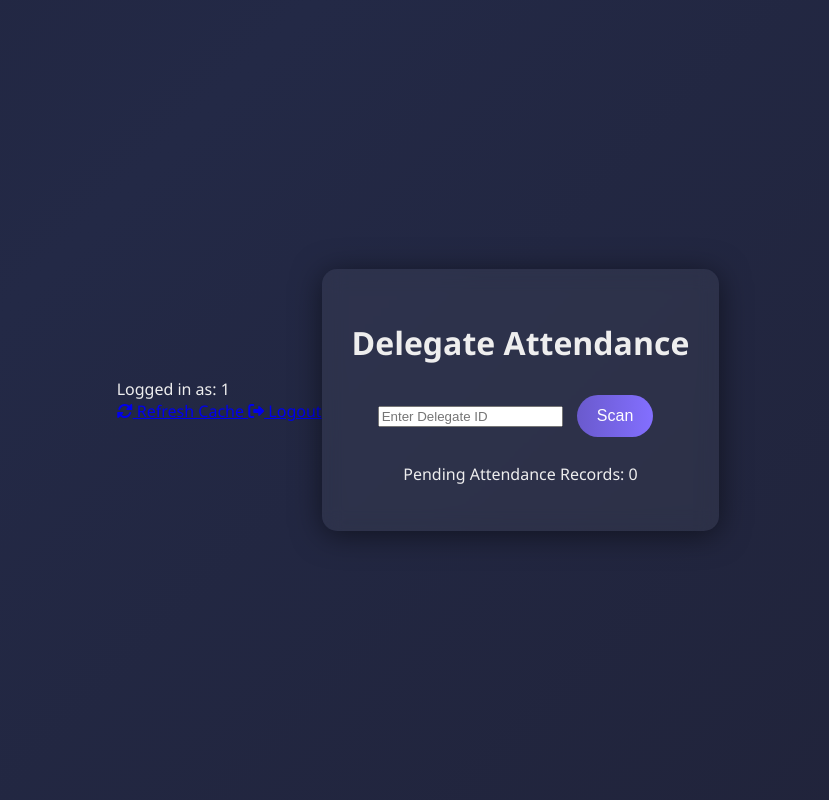
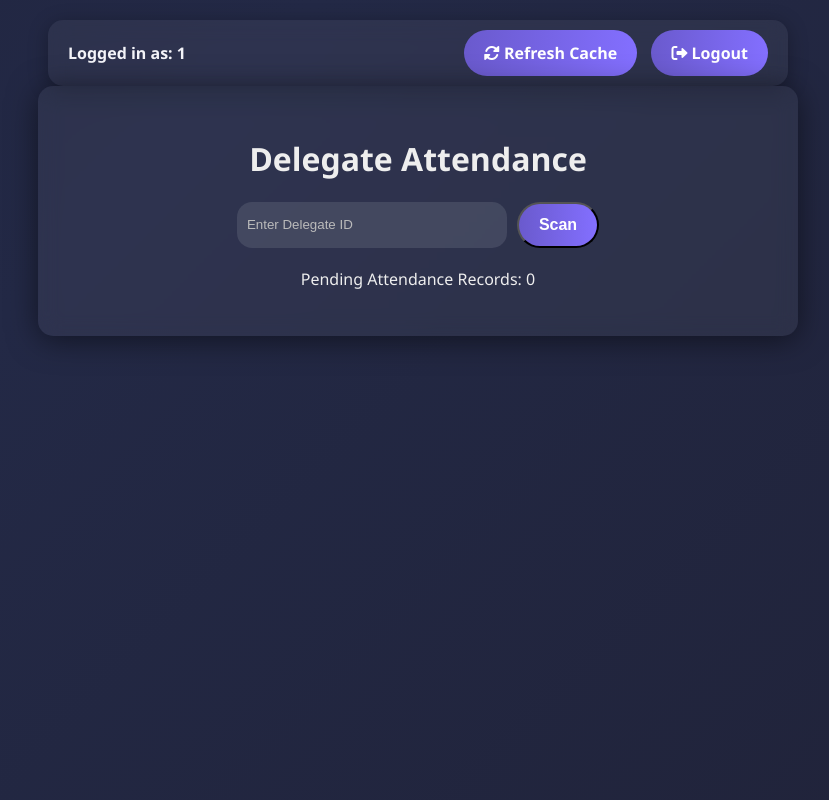
Before and after one commit to alphanumeral-4329/MUN-QRScanner, a Flask app: page / in a window 1280 px wide. Shown: the whole page, without its empty margins (222-1051 px from the left). Run offline with Flask 3, Linux system fonts and the light colour scheme; the visitor is signed in with stand-in values (Sample User, id 1); parts of the project's set-up code (start-up, migrations or seed data) failed here and were passed over.

Commit message:
Update style.css

```diff
--- a/static/style.css
+++ b/static/style.css
@@ -1,4 +1,3 @@
-/* Global body and font */
 body {
     font-family: 'Segoe UI', sans-serif;
     background: linear-gradient(-45deg, #1e1e2f, #232946, #1a1a2e, #0f0f1a);
@@ -9,30 +8,64 @@ body {
     padding: 0;
     min-height: 100vh;
     display: flex;
-    justify-content: center;
+    flex-direction: column;
     align-items: center;
+    justify-content: flex-start;
 }
 
-/* Fade-in animation */
 @keyframes fadeIn {
-    from {
-        opacity: 0;
-        transform: translateY(-20px);
-    }
-    to {
-        opacity: 1;
-        transform: translateY(0);
-    }
+    from { opacity: 0; transform: translateY(-20px); }
+    to { opacity: 1; transform: translateY(0); }
 }
 
-/* Background gradient animation */
 @keyframes gradientBG {
     0% { background-position: 0% 50%; }
     50% { background-position: 100% 50%; }
     100% { background-position: 0% 50%; }
 }
 
-/* Container */
+.navbar {
+    width: 100%;
+    max-width: 700px;
+    display: flex;
+    justify-content: space-between;
+    align-items: center;
+    padding: 10px 20px;
+    margin: 20px 0 0 0;
+    background: rgba(255, 255, 255, 0.05);
+    border-radius: 15px;
+    box-shadow: 0 4px 20px rgba(0,0,0,0.3);
+    backdrop-filter: blur(10px);
+}
+
+.navbar .oc-id {
+    font-weight: bold;
+    color: #f4f4f9;
+}
+
+.navbar a {
+    margin-left: 10px;
+    text-decoration: none;
+}
+
+button, .btn {
+    padding: 12px 20px;
+    border-radius: 25px;
+    background: linear-gradient(90deg, #6a5acd, #836fff);
+    color: #fff;
+    font-size: 1rem;
+    font-weight: bold;
+    cursor: pointer;
+    transition: transform 0.2s ease, box-shadow 0.2s ease;
+    text-decoration: none;
+    display: inline-block;
+}
+
+button:hover, .btn:hover {
+    transform: translateY(-3px);
+    box-shadow: 0 8px 20px rgba(106,90,205,0.6);
+}
+
 .container {
     text-align: center;
     background: rgba(255, 255, 255, 0.05);
@@ -41,9 +74,10 @@ body {
     box-shadow: 0 4px 30px rgba(0, 0, 0, 0.5);
     backdrop-filter: blur(10px);
     animation: fadeIn 1.2s ease-in-out;
+    max-width: 700px;
+    width: 90%;
 }
 
-/* Event header */
 .event-header {
     margin-bottom: 20px;
 }
@@ -61,77 +95,64 @@ body {
     color: #b0b0d1;
 }
 
-/* Input group (manual entry) */
-.input-group {
-    margin: 20px 0;
+.manual-form {
     display: flex;
     justify-content: center;
-    align-items: center;
     gap: 10px;
+    margin: 20px 0;
 }
 
-.input-group input {
+.manual-form input {
     padding: 10px;
+    border-radius: 15px;
     border: none;
-    border-radius: 8px;
-    outline: none;
     width: 250px;
-    background: rgba(255, 255, 255, 0.1);
+    background: rgba(255,255,255,0.1);
     color: #eee;
 }
 
-.input-group input::placeholder {
+.manual-form input::placeholder {
     color: #bbb;
 }
 
-/* Buttons (scan, flush, refresh, logout) */
-button, .button-link {
-    padding: 12px 20px;
-    margin: 10px;
-    border: none;
-    border-radius: 25px;
-    background: linear-gradient(90deg, #6a5acd, #836fff);
-    color: #fff;
-    font-size: 1rem;
-    cursor: pointer;
-    transition: transform 0.2s ease, box-shadow 0.2s ease;
-    text-decoration: none;
-    display: inline-block;
+.delegate-card {
+    background: rgba(255, 255, 255, 0.08);
+    border-radius: 12px;
+    padding: 20px;
+    margin-top: 20px;
+    box-shadow: 0 4px 15px rgba(0,0,0,0.3);
+    text-align: left;
 }
 
-button:hover, .button-link:hover {
-    transform: translateY(-3px);
-    box-shadow: 0 8px 20px rgba(106, 90, 205, 0.6);
-}
-
-/* Delegate details card */
-.delegate-card {
-    margin-top: 20px;
-    padding: 20px;
-    background: rgba(255, 255, 255, 0.08);
-    border-radius: 12px;
-    color: #f4f4f9;
-    text-align: left;
-    box-shadow: 0 4px 15px rgba(0,0,0,0.3);
-}
-
-.delegate-card h3 {
+.delegate-card h2 {
+    color: #a9a9f5;
     margin-bottom: 10px;
-    color: #a9a9f5;
 }
 
 .delegate-card p {
+    color: #f4f4f9;
     margin: 5px 0;
-    font-size: 1rem;
 }
 
-/* Flash messages */
-.flash-message {
+.delegate-card .scanned {
+    color: #4ade80;
+    font-weight: bold;
+}
+
+.flash-messages {
     margin-top: 20px;
+}
+
+.flash-messages p {
+    background: rgba(255, 255, 255, 0.15);
     padding: 10px;
-    background: rgba(255, 255, 255, 0.15);
     border-radius: 8px;
     color: #eee;
-    font-size: 0.95rem;
     animation: fadeIn 0.5s ease-in-out;
+    text-align: center;
 }
+
+.flush-btn {
+    margin-top: 15px;
+    display: inline-block;
+}
```
